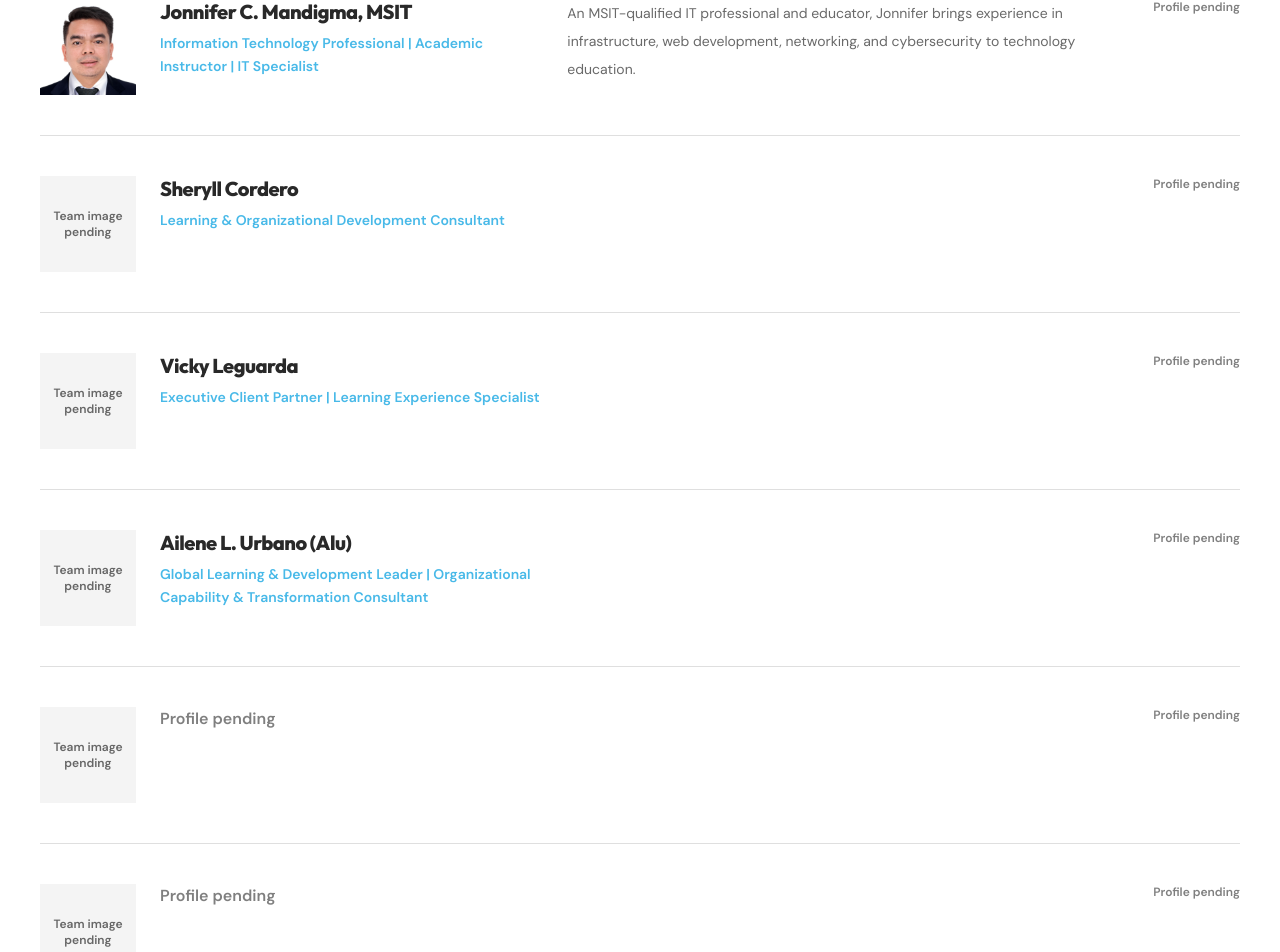
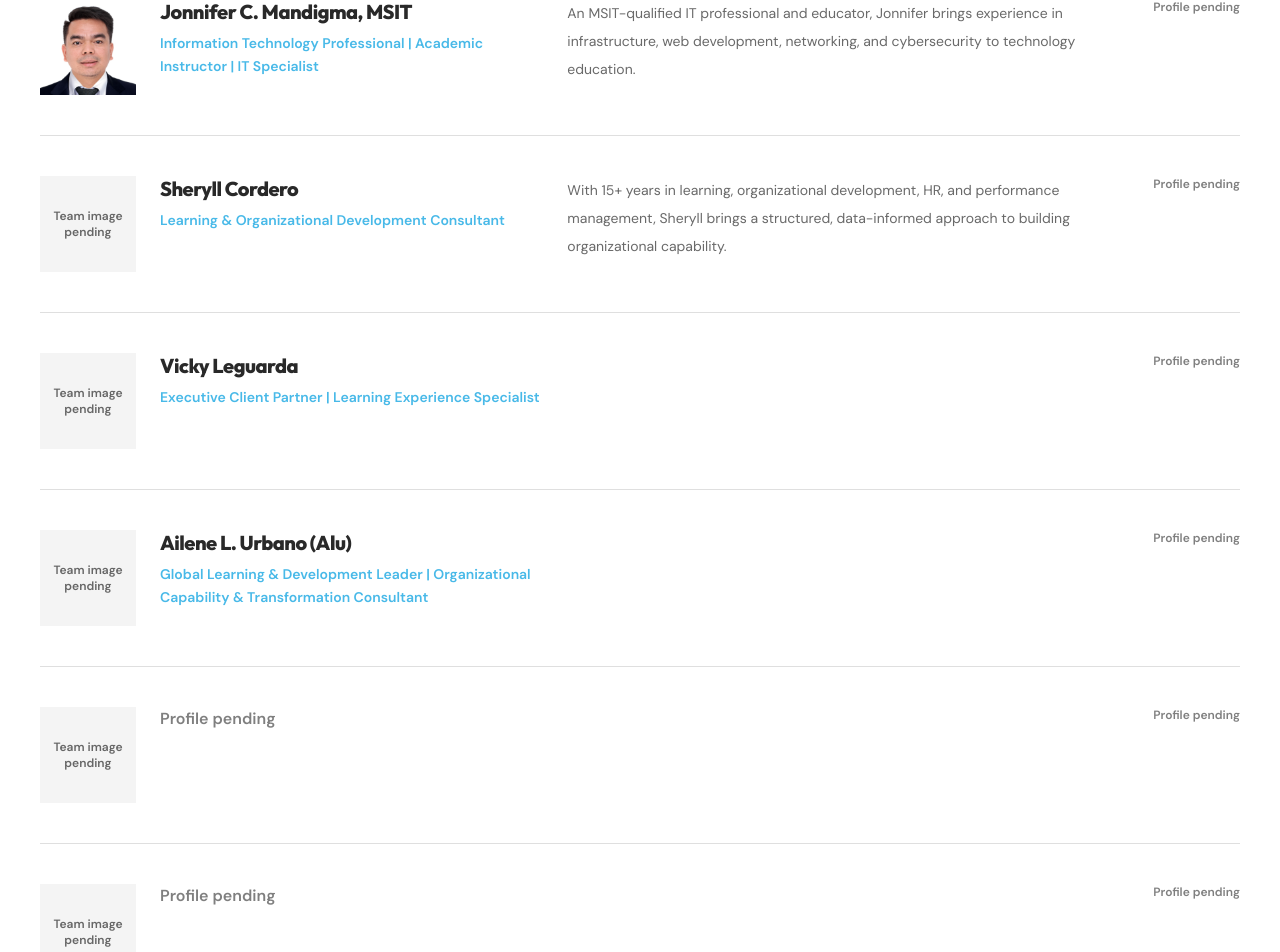
Before and after one commit to gabzy0423/The-Learning-Lab, a Next.js app: page /about/team in a window 1280 px wide. Shown: the part 1776-2728 px from the top of the page. Built offline with nearby package versions, Linux system fonts and the light colour scheme.

Commit message:
Add Sheryll profile description

```diff
--- a/app/about/team/page.tsx
+++ b/app/about/team/page.tsx
@@ -159,6 +159,8 @@ export default function MeetTheTeamPage() {
                   <p>With 10+ years in client service, business development, and project management, Jackie connects client needs with coordinated learning solutions as a Learning Consultant and Marketing Lead.</p>
                 ) : index === 3 ? (
                   <p>An MSIT-qualified IT professional and educator, Jonnifer brings experience in infrastructure, web development, networking, and cybersecurity to technology education.</p>
+                ) : index === 4 ? (
+                  <p>With 15+ years in learning, organizational development, HR, and performance management, Sheryll brings a structured, data-informed approach to building organizational capability.</p>
                 ) : null}
               </div>
               <span className="text-xs font-semibold text-brand-charcoal/60 lg:text-right">Profile pending</span>
```
